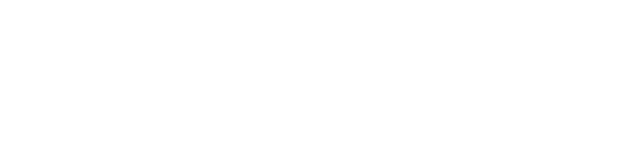
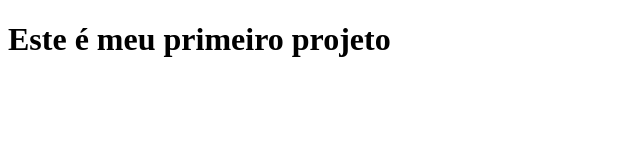
Before and after one commit to cesaramoedo94/primeiro-projeto, a plain HTML site: page index.html in a window 1280 px wide. Shown: the whole page, without its empty margins (0-640 px from the left). Drawn offline with Linux system fonts and the light colour scheme.

Commit message:
altaração h1

```diff
--- a/index.html
+++ b/index.html
@@ -6,6 +6,6 @@
     <title>Primeiro Projeto</title>
 </head>
 <body>
-    <h1></h1>
+    <h1>Este é meu primeiro projeto</h1>
 </body>
 </html>
```
